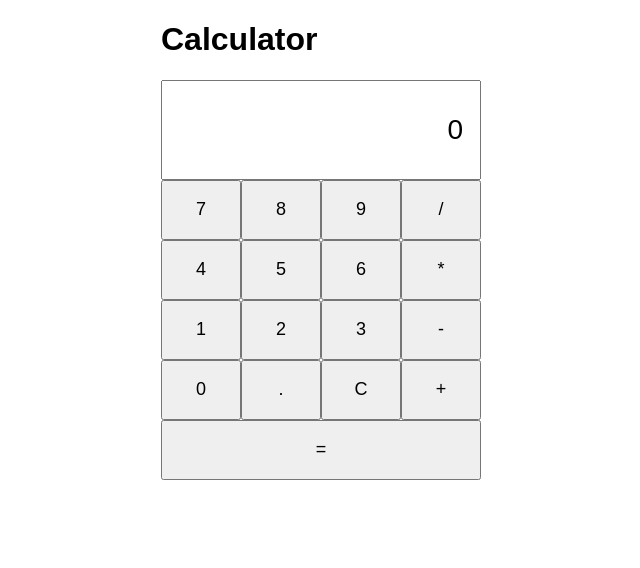
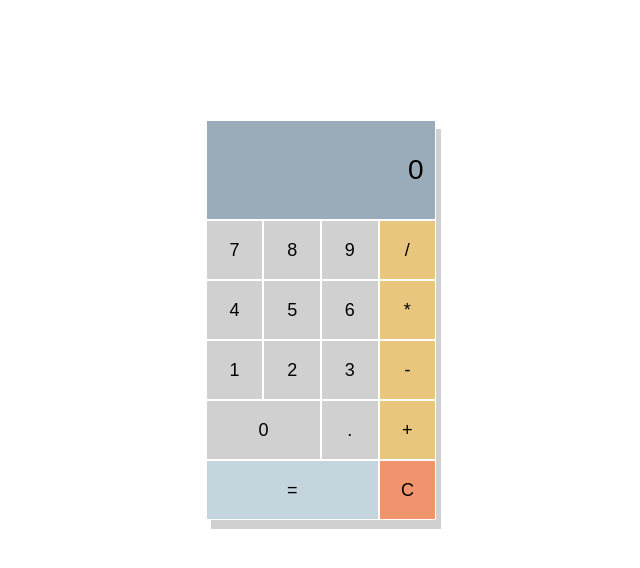
Before and after one commit to laraanna/Calculator, a React (Create React App) app: page / in a window 1280 px wide. Shown: the top 568 px of the page, without its empty margins (319-959 px from the left). Built offline with nearby package versions, Linux system fonts and the light colour scheme.

Commit message:
Add Visual Appearance

```diff
--- a/src/App.css
+++ b/src/App.css
@@ -1,2 +1,6 @@
 .App {
-  margin: 0 auto; }
+  margin: 0 auto;
+  margin-top: 15vh; }
+
+button:focus, input:focus {
+  outline: 0; }
--- a/src/App.sass
+++ b/src/App.sass
@@ -1,2 +1,6 @@
 .App
   margin: 0 auto
+  margin-top: 15vh
+
+button:focus, input:focus
+  outline: 0
--- a/src/components/Calculator.css
+++ b/src/components/Calculator.css
@@ -1,6 +1,6 @@
 .Calculator {
   margin: 0 auto;
-  width: 25%; }
+  width: 18%; }
   .Calculator .Value {
     display: block; }
     .Calculator .Value input {
@@ -8,14 +8,28 @@
       height: 100px;
       font-size: 28px;
       text-align: right;
-      padding: 5%; }
+      padding: 5%;
+      background-color: #9aabb9;
+      border: 1px solid #ffffff;
+      box-shadow: 5px 9px #d0d0d0; }
   .Calculator .ButtonsContainer {
     display: flex;
     flex-direction: row;
     flex-wrap: wrap; }
     .Calculator .ButtonsContainer .Buttons {
+      border: 1px solid #ffffff;
+      box-shadow: 5px 9px #d0d0d0;
       width: 25%;
       height: 60px;
-      font-size: 18px; }
-    .Calculator .ButtonsContainer .Buttons:last-of-type {
-      width: 100%; }
+      font-size: 18px;
+      background-color: #d0d0d0; }
+    .Calculator .ButtonsContainer .Buttons:nth-child(15), .Calculator .ButtonsContainer .Buttons:nth-child(4n):not(:nth-child(16)) {
+      background-color: #e8c67d; }
+    .Calculator .ButtonsContainer .Buttons:nth-child(13) {
+      width: 50%; }
+    .Calculator .ButtonsContainer .Equal {
+      background-color: #c4d5dd; }
+    .Calculator .ButtonsContainer .Clear {
+      background-color: #ef946c; }
+    .Calculator .ButtonsContainer .Buttons:nth-child(16) {
+      width: 75%; }
--- a/src/components/Calculator.js
+++ b/src/components/Calculator.js
@@ -22,7 +22,6 @@ class Calculator extends PureComponent {
     const { value } = this.props.buttons;
     return(
       <div className="Calculator">
-        <h1> Calculator </h1>
         <div className="Value">
           <input type="text" value={value}  />
         </div>
@@ -30,11 +29,11 @@ class Calculator extends PureComponent {
         {BUTTONS.map((element, key) => {
           if(element === "C"){
             return(
-              <button className="Buttons" key={key} onClick={() => this.clearElement()}>{element}</button>
+              <button className="Buttons Clear" key={key} onClick={() => this.clearElement()}>{element}</button>
             )
           } else if(element === "="){
             return(
-              <button className="Buttons" key={key} onClick={() => this.equal(value)}>{element}</button>
+              <button className="Buttons Equal" key={key} onClick={() => this.equal(value)}>{element}</button>
             )
           } else {
             return(
--- a/src/components/Calculator.sass
+++ b/src/components/Calculator.sass
@@ -1,6 +1,6 @@
 .Calculator
   margin: 0 auto
-  width: 25%
+  width: 18%
   .Value
     display: block
     input
@@ -9,13 +9,27 @@
       font-size: 28px
       text-align: right
       padding: 5%
+      background-color: #9aabb9
+      border: 1px solid #ffffff
+      box-shadow: 5px 9px #d0d0d0
   .ButtonsContainer
     display: flex
     flex-direction: row
     flex-wrap: wrap
     .Buttons
+      border: 1px solid #ffffff
+      box-shadow: 5px 9px #d0d0d0
       width: 25%
       height: 60px
       font-size: 18px
-    .Buttons:last-of-type
-      width: 100%
+      background-color: #d0d0d0
+    .Buttons:nth-child(15), .Buttons:nth-child(4n):not(:nth-child(16))
+      background-color: #e8c67d
+    .Buttons:nth-child(13)
+      width: 50%
+    .Equal
+      background-color: #c4d5dd
+    .Clear
+      background-color: #ef946c
+    .Buttons:nth-child(16)
+      width: 75%
--- a/src/constants.js
+++ b/src/constants.js
@@ -1 +1 @@
-export const BUTTONS = [ "7", "8", "9", "/", "4", "5", "6", "*", "1", "2", "3", "-", "0", ".", "C", "+", "=" ]
+export const BUTTONS = [ "7", "8", "9", "/", "4", "5", "6", "*", "1", "2", "3", "-", "0", ".", "+", "=", "C" ]
```
